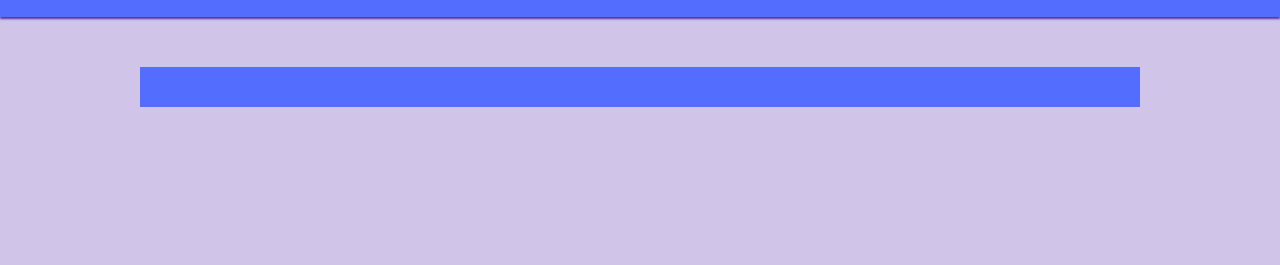
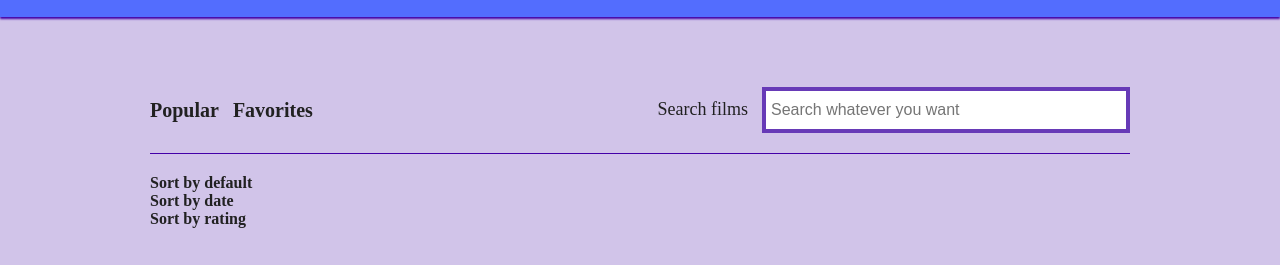
Before and after one commit to aldeimos/moviedb, a React app: page / in a window 1280 px wide. Shown: the part 63-328 px from the top of the page. Built offline with nearby package versions, Linux system fonts and the light colour scheme; no server answers.

Commit message:
инициализация стора, первичные экшоны

```diff
--- a/src/components/Filter/FilterItem/index.js
+++ b/src/components/Filter/FilterItem/index.js
@@ -1,5 +1,7 @@
 import React from 'react';
 import PropTypes from 'prop-types';
+
+import './index.scss';
 
 export const FilterItem = ({title, handler}) => {
     return (
--- /dev/null
+++ b/src/components/Filter/FilterItem/index.scss
@@ -0,0 +1,16 @@
+.filter-item {
+
+  font-size: 20px;
+  font-weight: bold;
+
+  color: var(--primary-text-color);
+  cursor: pointer;
+
+  &:hover {
+    filter: brightness(1.2);
+  }
+
+  &_active {
+    color: var(--filter-active);
+  }
+}
--- a/src/components/Filter/index.js
+++ b/src/components/Filter/index.js
@@ -1,5 +1,7 @@
 import React from 'react';
-import {FilterItem} from "./FilterItem";
+import { FilterItem } from './FilterItem';
+
+import './index.scss';
 
 export const Filter = () => {
 
--- a/public/robots.txt
+++ b/src/components/Filter/index.scss
@@ -1,3 +1,8 @@
-# https://www.robotstxt.org/robotstxt.html
-User-agent: *
-Disallow:
+.filter {
+  display: flex;
+  align-items: center;
+
+  &-item {
+    margin-right: 14px;
+  }
+}
--- a/src/components/Header/index.js
+++ b/src/components/Header/index.js
@@ -12,13 +12,13 @@ export const Header = () => {
           <div className="header__logo">
             <img
               src={logo}
-              alt="Логотип"
+              alt="Logo"
               width={154}
               height={20}
             />
           </div>
           <div className="header__profile">
-            <img src={userPic} alt="user picture"/>
+            <img src={userPic} alt="User Avatar"/>
             Nickname
           </div>
         </div>
--- a/src/components/SearchBar/index.js
+++ b/src/components/SearchBar/index.js
@@ -1,12 +1,13 @@
 import React from 'react';
 
+import './index.scss'
+
 export const SearchBar = () => {
-
-
     return (
         <section className="search">
-            <label htmlFor="search">Search films</label>
+            <label className="search__label" htmlFor="search">Search films</label>
             <input
+                className="search__input"
                 id="search"
                 type="text"
                 name="search"
--- /dev/null
+++ b/src/components/SearchBar/index.scss
@@ -0,0 +1,24 @@
+.search {
+
+  &__label {
+    margin-right: 14px;
+
+    font-size: 18px;
+    color: var(--primary-text-color);
+  }
+
+  &__input {
+    width: 350px;
+    padding: 10px 5px;
+
+    font-size: 16px;
+
+     border: 4px solid var(--primary-color);
+
+    outline: var(--primary-color-dark);
+
+    &:focus {
+      border-bottom: 4px solid var(--primary-color-dark);
+    }
+  }
+}
--- a/src/components/Sort/SortItem/index.js
+++ b/src/components/Sort/SortItem/index.js
@@ -1,5 +1,7 @@
 import React from 'react';
 import PropTypes from 'prop-types';
+
+import './index.scss';
 
 export const SortItem = ({title, handler}) => {
     const dummyHandler = () => {
--- /dev/null
+++ b/src/components/Sort/SortItem/index.scss
@@ -0,0 +1,10 @@
+.sort-item {
+  font-weight: bold;
+  color: var(--primary-text-color);
+
+  cursor: pointer;
+
+  &_active {
+    color: var(--filter-active);
+  }
+}
--- a/src/components/Sort/index.js
+++ b/src/components/Sort/index.js
@@ -1,11 +1,23 @@
 import React from 'react';
+import { SortItem } from './SortItem';
 
 import './index.scss';
 
 export const Sort = () => {
     return (
         <section className="sort">
-
+            <SortItem
+              handler={() => console.log('')}
+              title="Sort by default"
+            />
+            <SortItem
+              handler={() => console.log('')}
+              title="Sort by date"
+            />
+            <SortItem
+              handler={() => console.log('')}
+              title="Sort by rating"
+            />
         </section>
     )
 };
--- a/src/containers/App/index.scss
+++ b/src/containers/App/index.scss
@@ -1,7 +1,7 @@
 body {
   margin: 0;
 
-  --primary-color-dark: #512DA8;
+  --primary-color-dark: #4300a8;
   --primary-color: #673AB7;
   --primary-color-light: #D1C4E9;
   --primary-color-text: #FFFFFF;
@@ -9,8 +9,9 @@ body {
   --primary-text-color: #212121;
   --secondary-text-color: #757575;
   --divider-color: #BDBDBD;
+  --filter-active: darkturquoise;
 
-  background-color: var(--primary-color-light);
+  background: var(--primary-color-light);
 
 }
 
--- a/src/containers/Welcome/index.js
+++ b/src/containers/Welcome/index.js
@@ -1,18 +1,27 @@
 import React from 'react';
+import { Filter } from '../../components/Filter';
+import { SearchBar } from '../../components/SearchBar';
+import {Sort} from '../../components/Sort';
 
 import './index.scss'
 
 export const Welcome = () => {
   return (
-    <section className="welcome">
+    <div className="welcome">
       <div className="welcome__controls">
         <div className="welcome__controls-row welcome__controls-row_1">
-
+          <Filter/>
         </div>
         <div className="welcome__controls-row welcome__controls-row_2">
-
+          <SearchBar/>
         </div>
       </div>
-    </section>
+      <div className="welcome__sort">
+        <Sort/>
+      </div>
+      <section className="welcome__content">
+
+      </section>
+    </div>
   )
 };
--- a/src/containers/Welcome/index.scss
+++ b/src/containers/Welcome/index.scss
@@ -1,5 +1,21 @@
 .welcome {
   padding: 20px 10px;
 
-  background-color: var(--accent-color);
+  &__controls {
+    display: flex;
+    align-items: center;
+    justify-content: space-between;
+    margin-bottom: 20px;
+    padding-bottom: 20px;
+
+    border-bottom: 1px solid var(--primary-color-dark);
+  }
+
+  &__sort {
+    margin-bottom: 40px;
+  }
+
+  &__content {
+    background-color: var(--primary-color-dark);
+  }
 }
--- /dev/null
+++ b/src/store/films/actions.js
@@ -0,0 +1,3 @@
+export const LOAD_POPULAR = 'load_popular';
+export const ADD_TO_FAVORITES = 'add_to_favorites';
+export const DELETE_FROM_FAVORITES = 'delete_from_favorites';
```
Also changed, not shown: src/store/films/actionCreators.js (added, +22 -0 lines), src/store/films/index.js (added, +32 -0 lines).
